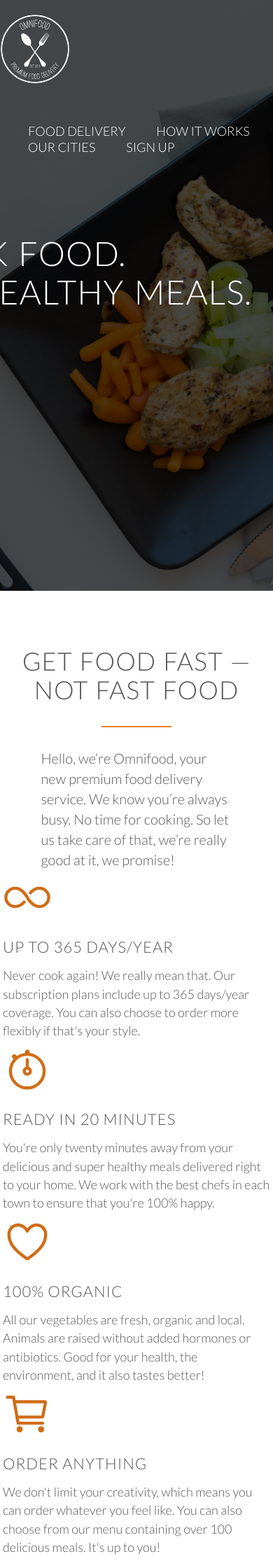
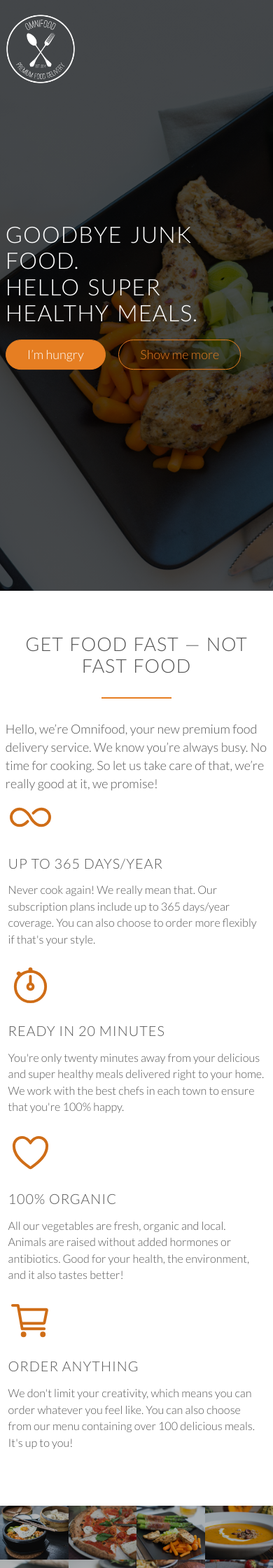
Before and after one commit to JohnsonNYC/foodWebsite, a PHP site: page / in a window 390 px wide; the page is wider, and only the part inside the window is pictured. Shown: the top 2240 px of that part at 70% size. Run offline with PHP 8.4, Linux system fonts and the light colour scheme; some libraries are stand-ins or nearby versions.

Commit message:
Responsive site

```diff
--- a/resources/css/queries.css
+++ b/resources/css/queries.css
@@ -1,19 +1,120 @@
 /* Small phones from 0 to 480px */
 @media only screen and (max-width: 480px;){
-
+  section{ padding: 25px 0}
+  .contact-form{width: 100%}
 }
 
 /* Small phones to small tablets from 481 to 767px*/
-@media only screen and (max-width: 767px;){
+@media only screen and (max-width: 767px){
+  body{
+    font-size: 16px;
+  }
+  section{
+    padding: 30px 0;
+  }
+  .row,
+  .her-text-box{
+    padding: 0 4%;
+  }
 
+  .col{
+    width: 100%;
+    margin: 0 0 4% 0;
+  }
+
+  .main-nav{display: none;}
+
+  h1{font-size: 180%}
+  h2{font-size: 150%}
+
+  .long-copy{
+    width: 100%;
+    margin-left: 0%;
+  }
+
+  .app-screen{width: 40px}
+
+  .steps-box:first-child{
+    text-align: center;
+  }
+
+  .works-steps div{
+    height: 40px ;
+    width: 40px;
+    margin-right: 15px ;
+    padding: 4px;
+    font-size: 120%;
+  }
+  .works-step{margin-bottom:20px};
+  .works-step:last-of-type{ margin-bottom: 20px };
 }
 
 /* Small tablet to big tablet from 768 to 1023px*/
 @media only screen and (max-width: 1023px){
+  body{
+    font-size: 18px;
+  }
 
+  section{
+    padding: 60px 0;
+  }
+
+  long-copy{
+    width: 80%;
+    margin-left: 10%
+  }
+
+  .steps-box{
+    margin-top: 10px;
+  }
+
+  .steps-box:last-child{
+    margin-top: 10px;
+  }
+
+  .works-steps{
+    margin-bottom: 40px;
+  }
+
+  .works-steps:last-of-type{
+    margin-bottom: 60px;
+  }
+
+  .app-screen{
+    width: 50%;
+  }
+
+  .icon-small{
+    width:17px;
+    margin-right: 5px;
+  }
+
+  .city-feature{
+    font-size: 90%;
+  }
+
+  .plan-box{
+    width: 100%;
+    margin-left: 0%;
+  }
+
+  .plan-price {
+    font-size: 250%;
+  }
+
+  .contact-form{
+    max-width: 80%;
+  }
 }
 
 /*Big tablet to 1200px*/
 @media only screen and (max-width: 1200px){
+  .hero-text-box{
+    width: 100%;
+    padding: 0 2%;
+  }
 
+  .row{
+    padding: 0 2%;
+  }
 }
--- a/resources/css/style.css
+++ b/resources/css/style.css
@@ -15,6 +15,7 @@ html {
   font-weight: 300;
   font-size: 20px;
   text-rendering: optimizeLegibility;
+	overflow-x: hidden;
 }
 
 .clearfix {zoom: 1}
```
